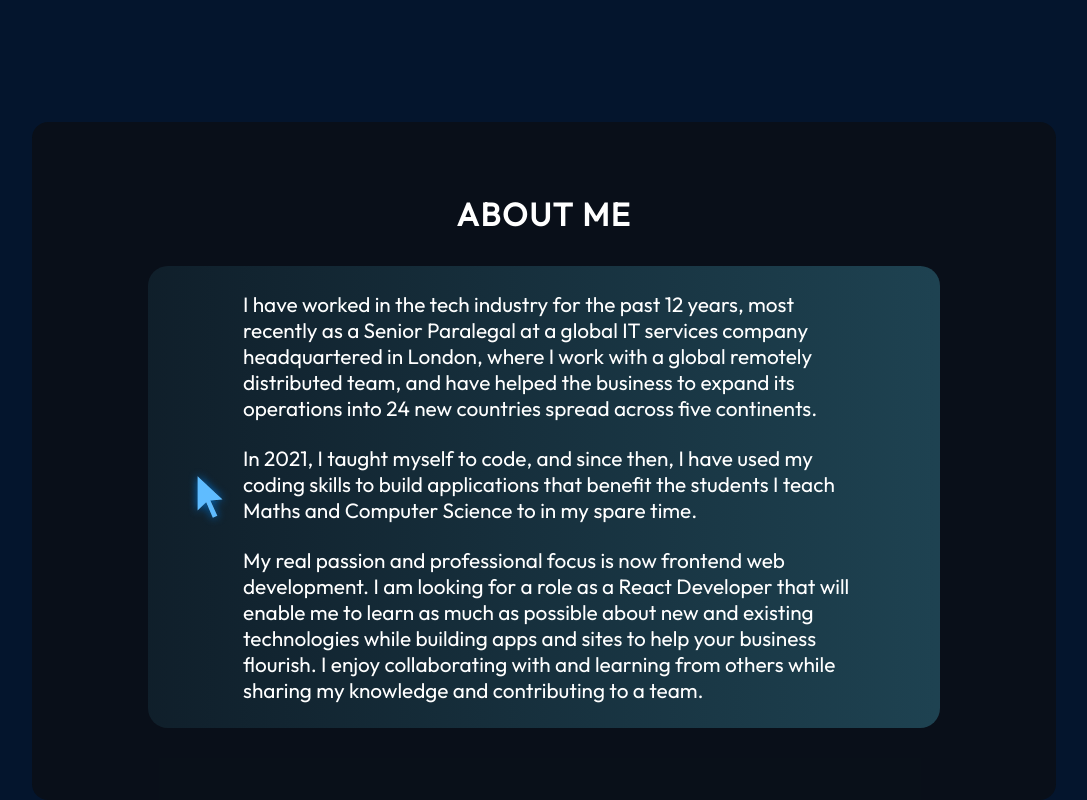
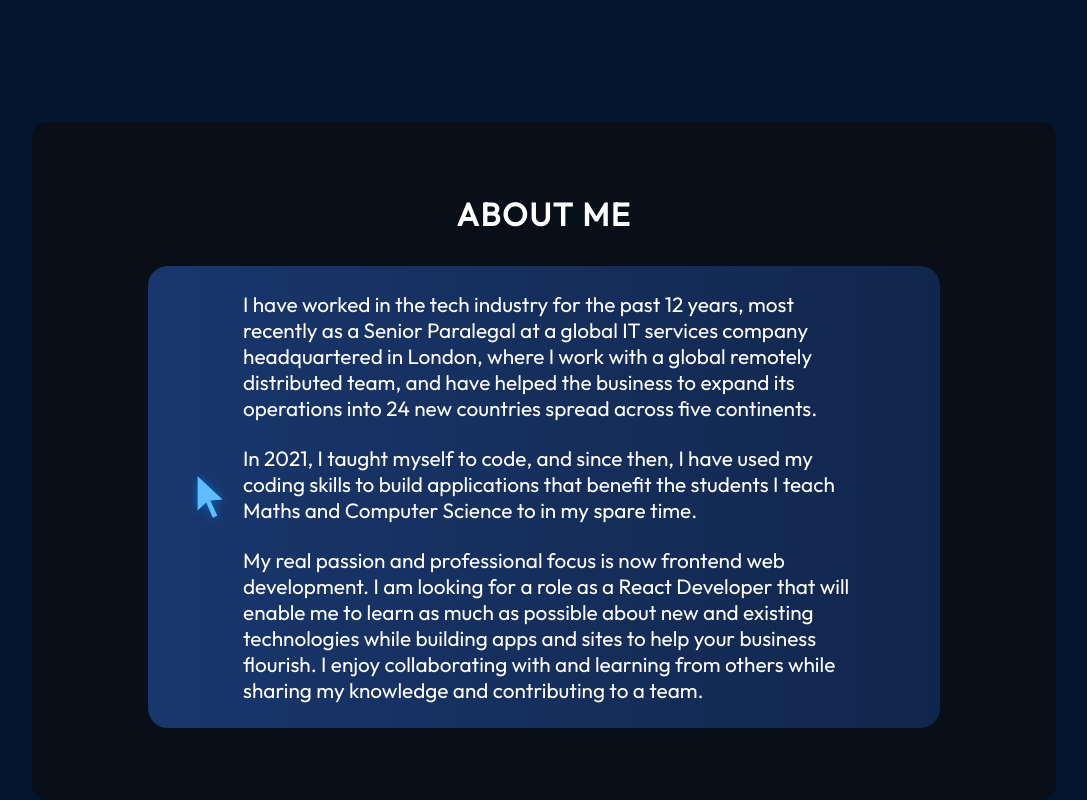
Before and after one commit to Nadia982/portfolio-2024-05, a React (Vite) app: page / in a window 1280 px wide. Shown: the part 2799-3599 px from the top of the page, without its empty margins (96-1183 px from the left). Built offline with nearby package versions, Linux system fonts and the light colour scheme.

Commit message:
changed background of item container in section to match Experience section styling

```diff
--- a/src/components/About/About.module.css
+++ b/src/components/About/About.module.css
@@ -40,8 +40,8 @@
   border-radius: 20px;
   list-style: none;
   padding: 25px;
-  background-image: linear-gradient(90deg, rgba(39, 88, 105, 0.22) 0%, rgba(39, 88, 105, 0.7) 100%);
-    /* background-size: 0 100%; */
+  background: #19376d;
+  background: linear-gradient(90deg, #19376d 0%, #11264c 100%);
     background-repeat: no-repeat;
     transition: 0.4s;
     max-width: 90%;
```
